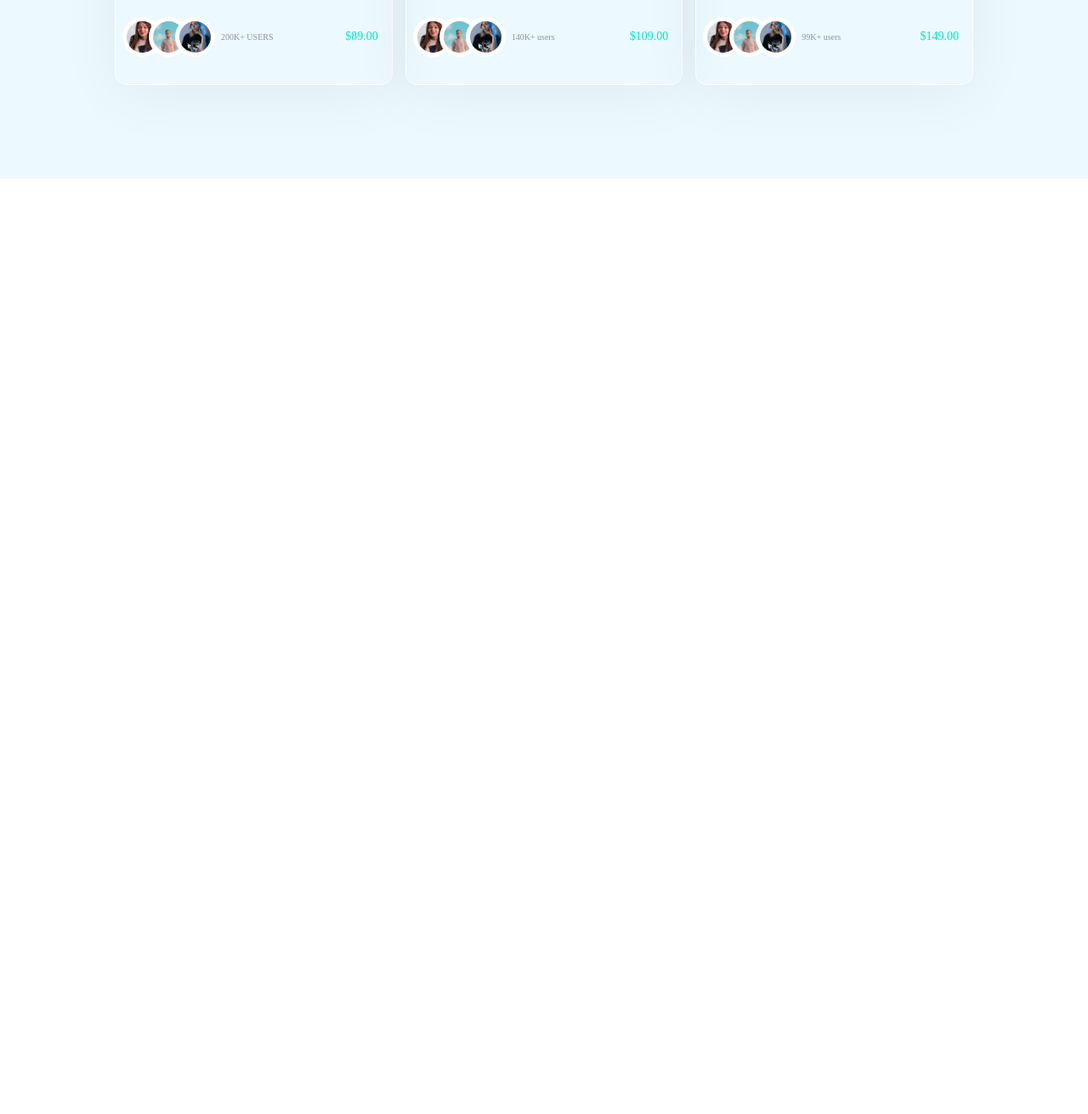
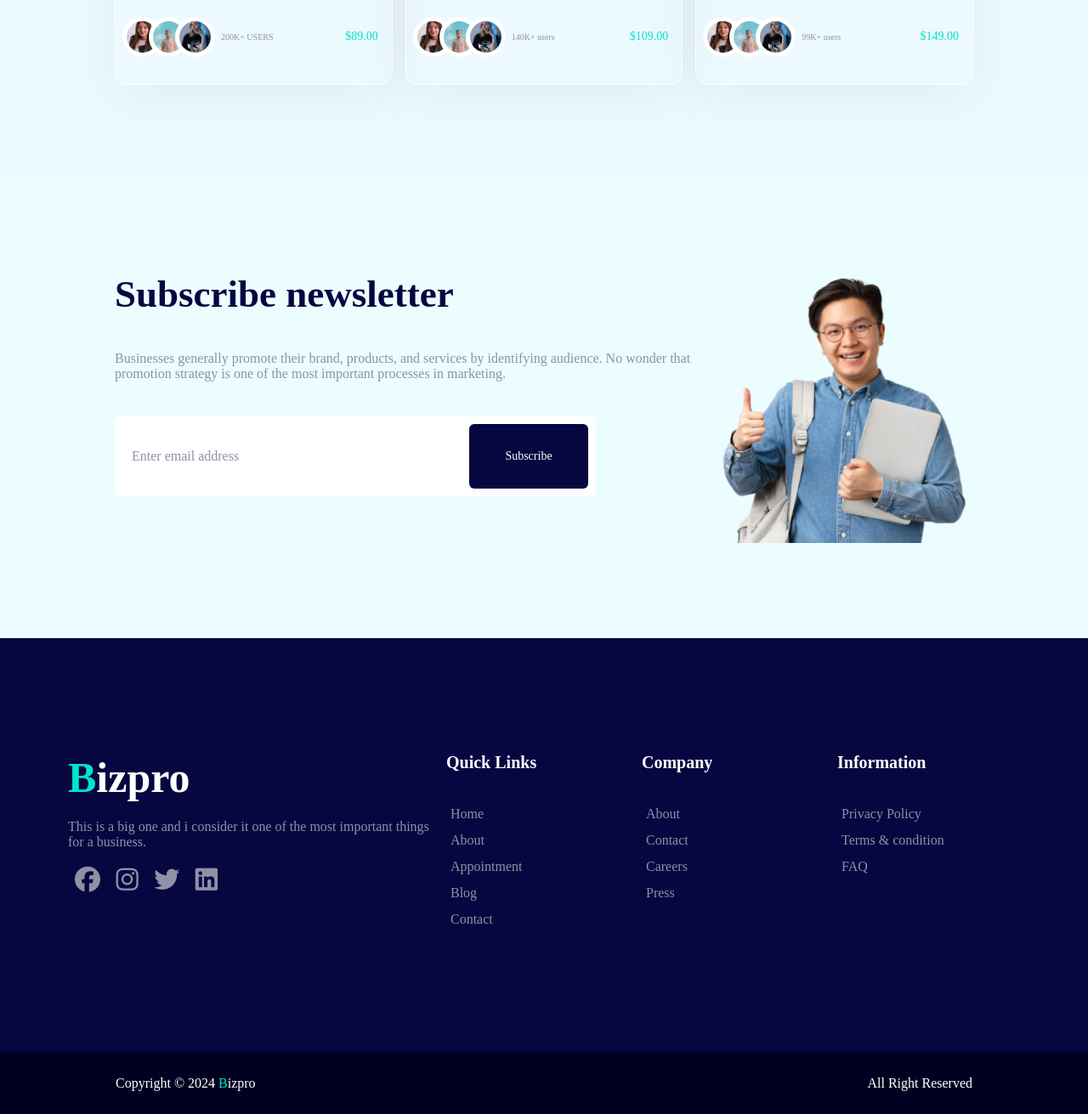
Before and after one commit to Shahriarkawsik/assignment_4, a plain HTML site: page index.html in a window 1280 px wide. Shown: the part 2561-3872 px from the top of the page at 85% size. Before the commit the page ends 2771 px from the top, so only its background shows below. Drawn offline with Linux system fonts and the light colour scheme.

Commit message:
after compliting footer

```diff
--- a/index.html
+++ b/index.html
@@ -214,5 +214,69 @@
         </div>
       </div>
     </section>
+    <!-- ------------------- -->
+    <section class="newsletter-section">
+      <div class="newsletter-left">
+        <h1 class="newsletter-left-header">Subscribe newsletter</h1>
+        <p class="newsletter-left-p custom-p">
+          Businesses generally promote their brand, products, and services by
+          identifying audience. No wonder that promotion strategy is one of the
+          most important processes in marketing.
+        </p>
+        <div class="subscribe-btn">
+          <p class="subscribe-btn-p custom-p">Enter email address</p>
+          <p class="subscribe-button">Subscribe</p>
+        </div>
+      </div>
+      <div class="newsletter-right">
+        <img src="./assets/image/image56.png" alt="" />
+      </div>
+    </section>
+    <footer class="dis-grid">
+      <div class="footer-about">
+        <h4 class="footer-about-logo">Bizpro</h4>
+        <p class="custom-p footer-about-p">
+          This is a big one and i consider it one of the most important things
+          for a business.
+        </p>
+        <div class="social_media_icon">
+          <i class="fa-brands fa-facebook"></i>
+          <i class="fa-brands fa-instagram"></i>
+          <i class="fa-brands fa-twitter"></i>
+          <i class="fa-brands fa-linkedin"></i>
+        </div>
+      </div>
+      <div class="quick_link footer_info">
+        <h1 class="footer_info_header">Quick Links</h1>
+        <ul class="footer_infos">
+          <li><a href="#">Home</a></li>
+          <li><a href="#">About</a></li>
+          <li><a href="#">Appointment</a></li>
+          <li><a href="#">Blog</a></li>
+          <li><a href="#">Contact</a></li>
+        </ul>
+      </div>
+      <div class="quick_link footer_info">
+        <h1 class="footer_info_header">Company</h1>
+        <ul class="footer_infos">
+          <li><a href="#">About</a></li>
+          <li><a href="#">Contact</a></li>
+          <li><a href="#">Careers</a></li>
+          <li><a href="#">Press</a></li>
+        </ul>
+      </div>
+      <div class="quick_link footer_info">
+        <h1 class="footer_info_header">Information</h1>
+        <ul class="footer_infos">
+          <li><a href="#">Privacy Policy</a></li>
+          <li><a href="#">Terms & condition</a></li>
+          <li><a href="#">FAQ</a></li>
+        </ul>
+      </div>
+    </footer>
+    <div class="copyright">
+      <p>Copyright &copy; 2024 <span style="color: #00e5cc;">B</span>izpro</p>
+      <p>All Right Reserved</p>
+    </div>
   </body>
 </html>
--- a/style.css
+++ b/style.css
@@ -45,8 +45,13 @@ body {
   font-weight: 500;
   padding: 0 3.5rem 0 3.6rem;
   cursor: pointer;
+  transition: all 0.5s ease;
 }
-img{
+.button:hover{
+  opacity: 0.8;
+  transform: scale(1.02);
+}
+img {
   object-fit: cover;
   background-size: cover;
   background-repeat: no-repeat;
@@ -136,7 +141,6 @@ ul li a {
 .navBar__right li:hover a {
   background-color: #060640;
   color: #fff;
-  /* border-bottom: 3px solid #00E5CC ; */
 }
 /* ---------------- */
 .hero__left {
@@ -162,6 +166,7 @@ ul li a {
 .dis__flex-btn {
   height: 6rem;
 }
+
 .dis__flex-btn i {
   display: flex;
   justify-content: center;
@@ -202,6 +207,10 @@ ul li a {
   border-radius: 1.4rem;
   box-shadow: 0rem 0rem 0.07rem 0;
   padding: 3rem;
+  transition: all 0.5s ease;
+}
+.work-card:hover{
+  transform: scale(1.02);
 }
 .work-card img {
   width: 7rem;
@@ -291,9 +300,13 @@ ul li a {
   min-width: 100%;
   border-radius: 1.4rem;
   border: 1px solid #fff;
-  /* background-color: #fff; */
   padding: 1.6rem;
   box-shadow: 0px 10px 70px 0px rgba(2, 2, 38, 0.06);
+  transition: all 0.5s ease;
+}
+.service-card-info:hover{
+  opacity: 0.8;
+  transform: scale(1.01);
 }
 .serv-card-header {
   color: #000;
@@ -310,10 +323,9 @@ ul li a {
   justify-content: space-between;
   align-items: center;
 }
-.serv-card-footer-left{
+.serv-card-footer-left {
   height: 10vh;
   align-items: center;
-
 }
 .serv-card-footer-left img {
   background-color: #fff;
@@ -325,14 +337,126 @@ ul li a {
   padding: 0.5rem;
   margin: -8px;
 }
-.serv-card-footer-left p{
-    /* background-color: greenyellow; */
+.serv-card-footer-left p {
   margin: 1.5rem;
-
 }
-.serv-card-footer-right p{
+.serv-card-footer-right p {
   color: var(--secondary-color);
   font-size: 1.4rem;
   font-weight: 500;
   font-style: normal;
 }
+/* ------------------ */
+.newsletter-section {
+  display: flex;
+  background-color: #ecfdff;
+}
+.newsletter-left {
+  width: 70%;
+}
+.newsletter-left-header {
+  color: var(--primary-color);
+  font-size: 4.5rem;
+  font-style: normal;
+  font-weight: 700;
+}
+.newsletter-left-p {
+  font-size: 1.6rem;
+  margin: 4.1rem 0;
+}
+.subscribe-btn {
+  background-color: #fff;
+  display: flex;
+  justify-content: space-between;
+  align-items: center;
+  width: 80%;
+  border-radius: 0.6rem;
+}
+.subscribe-btn-p {
+  padding: 3.1rem 2rem;
+  font-size: 1.6rem;
+}
+.subscribe-button {
+  background-color: var(--primary-color);
+  padding: 3rem 4.2rem;
+  margin: 0.9rem;
+  color: #fff;
+  font-size: 1.4rem;
+  font-weight: 500;
+  font-style: normal;
+  border-radius: 0.6rem;
+  transition: all 0.5s ease;
+}
+.subscribe-button:hover{
+  opacity: 0.8;
+}
+.newsletter-right {
+  width: 30%;
+}
+.newsletter-right img{
+  width: 100%;
+}
+/* --------------------- */
+footer {
+  background-color: var(--primary-color);
+  width: 100%;
+  padding: 13.5rem 8rem;
+  grid-template-columns: 2fr 1fr 1fr 1fr;
+}
+.footer-about-logo {
+  font-size: 5rem;
+  font-style: normal;
+  font-weight: 700;
+  color: #fff;
+}
+.footer-about-logo::first-letter {
+  color: #00e5cc;
+}
+.footer-about-p {
+  font-size: 1.6rem;
+  margin: 2rem 0;
+}
+.social_media_icon {
+  margin-bottom: 2.5rem;
+}
+.social_media_icon i {
+  margin: 0 0.8rem;
+  font-size: 3rem;
+  color: #9090a7;
+  transition: all 0.8s ease;
+}
+.social_media_icon i:hover {
+  color: #00e5cc;
+  cursor: pointer;
+}
+.footer_info_header {
+  color: #fff;
+  margin-bottom: 4rem;
+}
+.footer_infos li{
+  list-style-type: none;
+  margin: 1.3rem 0;
+}
+.footer_infos li a{
+  padding: 0;
+  font-size: 1.6rem;
+  color: #9090a7;
+  text-decoration: none;
+  transition: all 0.5s ease;
+}
+.footer_infos li a:hover{
+  color: #00e5cc;
+  transform: scale(1.2);
+
+}
+/* ---------------- */
+.copyright{
+  background-color: #000020;
+  color: #fff;
+  padding: 2.7rem 13.6rem;
+  display: flex;
+  justify-content: space-between;
+}
+.copyright p{
+  font-size: 1.6rem;
+}
```
Lines whose indentation alone changed are shown as unchanged.
